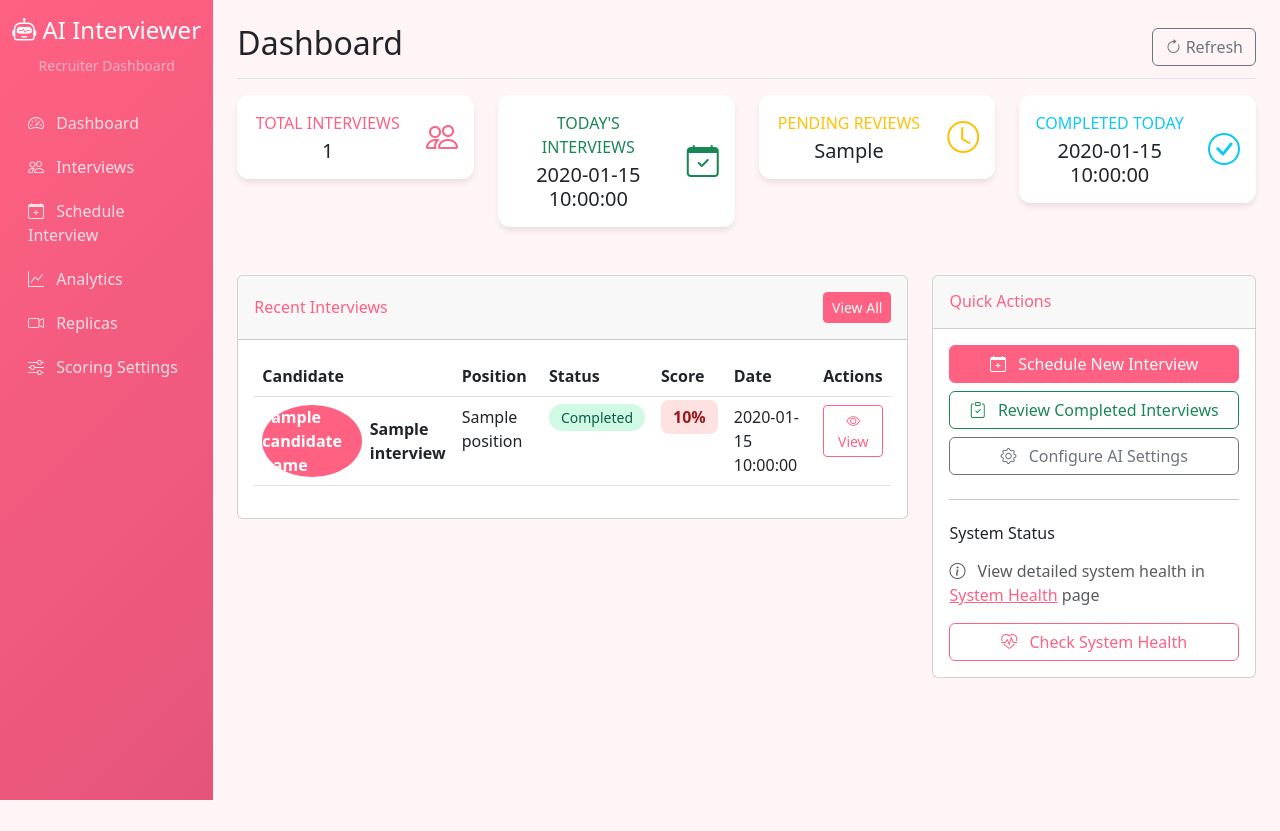
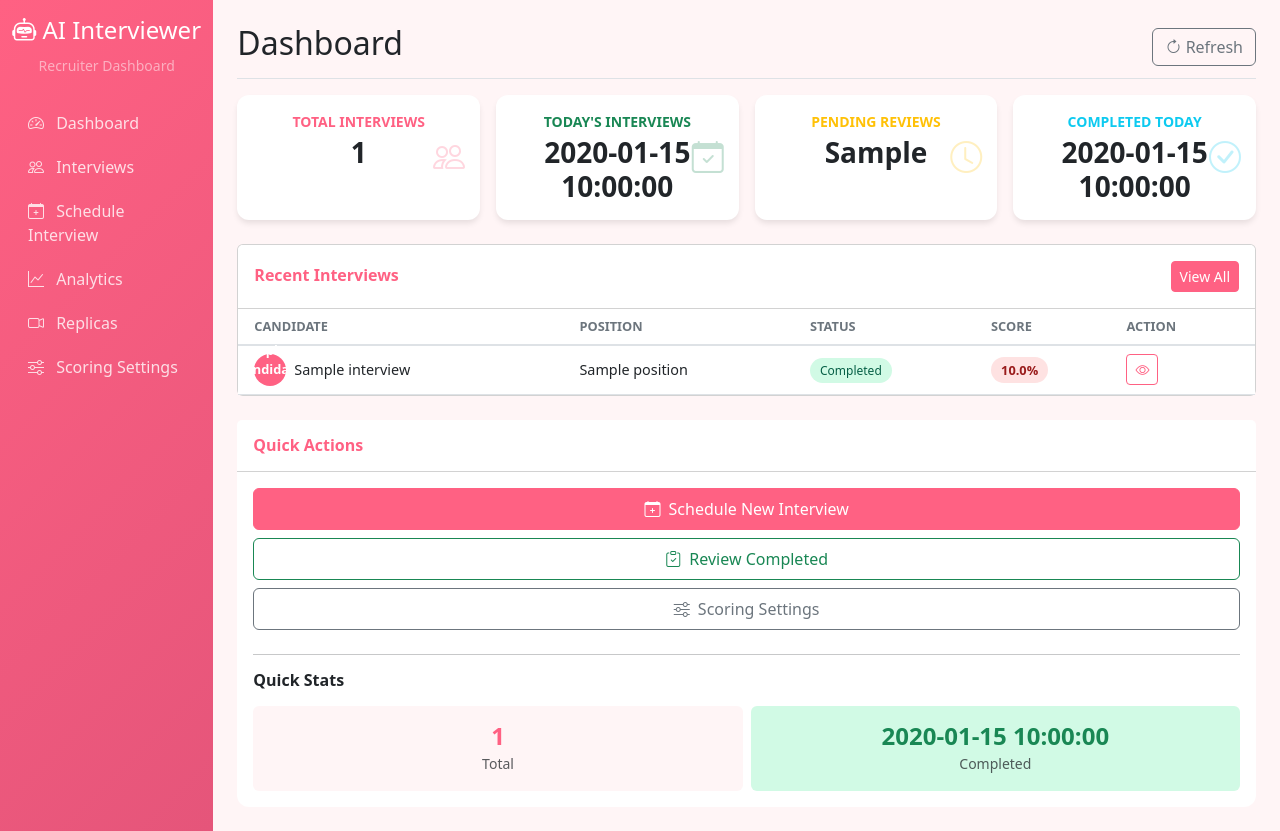
Before and after one commit to prashantlv/ai-interviewer, a FastAPI app: template web_server/templates/dashboard.html in a window 1280 px wide. Before the commit the page ends 800 px from the top, so only its background shows below. Run offline with FastAPI, Linux system fonts and the light colour scheme; the template is opened without the code that fills it: most values are stand-ins (such as "Sample title", 1, 10 or a date in 2020).

Commit message:
fix dashboard layout

```diff
--- a/web_server/templates/dashboard.html
+++ b/web_server/templates/dashboard.html
@@ -4,136 +4,145 @@
 
 {% block page_title %}Dashboard{% endblock %}
 
+{% block extra_css %}
+<style>
+    .stat-card {
+        border: none;
+        border-radius: 12px;
+        transition: transform 0.2s, box-shadow 0.2s;
+    }
+    .stat-card:hover {
+        transform: translateY(-2px);
+        box-shadow: 0 4px 15px rgba(0,0,0,0.1);
+    }
+    .avatar-sm {
+        width: 32px;
+        height: 32px;
+        font-size: 0.8rem;
+    }
+    .interview-status {
+        padding: 4px 10px;
+        border-radius: 20px;
+        font-size: 0.75rem;
+        font-weight: 500;
+    }
+    .status-completed { background-color: #d1fae5; color: #065f46; }
+    .status-in_progress { background-color: #fef3c7; color: #92400e; }
+    .status-scheduled { background-color: #dbeafe; color: #1e40af; }
+    .status-cancelled { background-color: #fee2e2; color: #991b1b; }
+    .score-badge {
+        padding: 4px 10px;
+        border-radius: 20px;
+        font-size: 0.8rem;
+        font-weight: 600;
+    }
+    .score-excellent { background-color: #d1fae5; color: #065f46; }
+    .score-good { background-color: #dbeafe; color: #1e40af; }
+    .score-average { background-color: #fef3c7; color: #92400e; }
+    .score-poor { background-color: #fee2e2; color: #991b1b; }
+    .quick-action-card {
+        border: none;
+        border-radius: 12px;
+    }
+    .table th {
+        font-size: 0.8rem;
+        font-weight: 600;
+        text-transform: uppercase;
+        color: #6c757d;
+        border-bottom: 2px solid #dee2e6;
+    }
+    .table td {
+        vertical-align: middle;
+        font-size: 0.9rem;
+    }
+    @media (max-width: 1400px) {
+        .hide-on-lg { display: none !important; }
+    }
+</style>
+{% endblock %}
+
 {% block header_actions %}
-<div class="btn-group">
-    <button class="btn btn-outline-secondary" onclick="refreshDashboard()">
-        <i class="bi bi-arrow-clockwise"></i> Refresh
-    </button>
-</div>
+<button class="btn btn-outline-secondary" onclick="location.reload()">
+    <i class="bi bi-arrow-clockwise"></i> Refresh
+</button>
 {% endblock %}
 
 {% block content %}
 <!-- Stats Overview -->
-<div class="row mb-4">
-    <div class="col-xl-3 col-md-6 mb-4">
+<div class="row g-3 mb-4">
+    <div class="col-6 col-lg-3">
         <a href="/dashboard/interviews" class="text-decoration-none">
-            <div class="card stat-card text-center hover-shadow">
-                <div class="card-body">
-                    <div class="row no-gutters align-items-center">
-                        <div class="col">
-                            <div class="text-xs font-weight-bold text-primary text-uppercase mb-1">
-                                Total Interviews
-                            </div>
-                            <div class="h5 mb-0 font-weight-bold text-gray-800">
-                                {{ data.total_interviews }}
-                            </div>
-                        </div>
-                        <div class="col-auto">
-                            <i class="bi bi-people text-primary" style="font-size: 2rem;"></i>
-                        </div>
-                    </div>
+            <div class="card stat-card h-100">
+                <div class="card-body text-center py-3">
+                    <div class="text-primary text-uppercase small fw-bold mb-1">Total Interviews</div>
+                    <div class="h3 mb-0 fw-bold">{{ data.total_interviews }}</div>
+                    <i class="bi bi-people text-primary opacity-25" style="font-size: 2rem; position: absolute; right: 15px; top: 50%; transform: translateY(-50%);"></i>
                 </div>
             </div>
         </a>
     </div>
-
-    <div class="col-xl-3 col-md-6 mb-4">
-        <div class="card stat-card text-center">
-            <div class="card-body">
-                <div class="row no-gutters align-items-center">
-                    <div class="col">
-                        <div class="text-xs font-weight-bold text-success text-uppercase mb-1">
-                            Today's Interviews
-                        </div>
-                        <div class="h5 mb-0 font-weight-bold text-gray-800">
-                            {{ data.interviews_today }}
-                        </div>
-                    </div>
-                    <div class="col-auto">
-                        <i class="bi bi-calendar-check text-success" style="font-size: 2rem;"></i>
-                    </div>
-                </div>
+    <div class="col-6 col-lg-3">
+        <div class="card stat-card h-100">
+            <div class="card-body text-center py-3">
+                <div class="text-success text-uppercase small fw-bold mb-1">Today's Interviews</div>
+                <div class="h3 mb-0 fw-bold">{{ data.interviews_today }}</div>
+                <i class="bi bi-calendar-check text-success opacity-25" style="font-size: 2rem; position: absolute; right: 15px; top: 50%; transform: translateY(-50%);"></i>
             </div>
         </div>
     </div>
-
-    <div class="col-xl-3 col-md-6 mb-4">
-        <div class="card stat-card text-center">
-            <div class="card-body">
-                <div class="row no-gutters align-items-center">
-                    <div class="col">
-                        <div class="text-xs font-weight-bold text-warning text-uppercase mb-1">
-                            Pending Reviews
-                        </div>
-                        <div class="h5 mb-0 font-weight-bold text-gray-800">
-                            {{ data.pending_interviews }}
-                        </div>
-                    </div>
-                    <div class="col-auto">
-                        <i class="bi bi-clock text-warning" style="font-size: 2rem;"></i>
-                    </div>
-                </div>
+    <div class="col-6 col-lg-3">
+        <div class="card stat-card h-100">
+            <div class="card-body text-center py-3">
+                <div class="text-warning text-uppercase small fw-bold mb-1">Pending Reviews</div>
+                <div class="h3 mb-0 fw-bold">{{ data.pending_interviews }}</div>
+                <i class="bi bi-clock text-warning opacity-25" style="font-size: 2rem; position: absolute; right: 15px; top: 50%; transform: translateY(-50%);"></i>
             </div>
         </div>
     </div>
-
-    <div class="col-xl-3 col-md-6 mb-4">
+    <div class="col-6 col-lg-3">
         <a href="/dashboard/interviews?status=completed" class="text-decoration-none">
-            <div class="card stat-card text-center hover-shadow">
-                <div class="card-body">
-                    <div class="row no-gutters align-items-center">
-                        <div class="col">
-                            <div class="text-xs font-weight-bold text-info text-uppercase mb-1">
-                                Completed Today
-                            </div>
-                            <div class="h5 mb-0 font-weight-bold text-gray-800">
-                                {{ data.completed_today }}
-                            </div>
-                        </div>
-                        <div class="col-auto">
-                            <i class="bi bi-check-circle text-info" style="font-size: 2rem;"></i>
-                        </div>
-                    </div>
+            <div class="card stat-card h-100">
+                <div class="card-body text-center py-3">
+                    <div class="text-info text-uppercase small fw-bold mb-1">Completed Today</div>
+                    <div class="h3 mb-0 fw-bold">{{ data.completed_today }}</div>
+                    <i class="bi bi-check-circle text-info opacity-25" style="font-size: 2rem; position: absolute; right: 15px; top: 50%; transform: translateY(-50%);"></i>
                 </div>
             </div>
         </a>
     </div>
 </div>
 
-<!-- Recent Interviews -->
-<div class="row">
-    <div class="col-xl-8 col-lg-7">
-        <div class="card">
-            <div class="card-header py-3 d-flex flex-row align-items-center justify-content-between">
-                <h6 class="m-0 font-weight-bold text-primary">Recent Interviews</h6>
+<!-- Main Content Row -->
+<div class="row g-4">
+    <!-- Recent Interviews - Full Width on Large, 8 cols on XL -->
+    <div class="col-12 col-xxl-8">
+        <div class="card h-100">
+            <div class="card-header py-3 d-flex align-items-center justify-content-between bg-white">
+                <h6 class="m-0 fw-bold text-primary">Recent Interviews</h6>
                 <a href="/dashboard/interviews" class="btn btn-sm btn-primary">View All</a>
             </div>
-            <div class="card-body">
+            <div class="card-body p-0">
                 <div class="table-responsive">
-                    <table class="table table-hover">
+                    <table class="table table-hover mb-0">
                         <thead>
                             <tr>
-                                <th>Candidate</th>
+                                <th class="ps-3">Candidate</th>
                                 <th>Position</th>
                                 <th>Status</th>
                                 <th>Score</th>
-                                <th>Date</th>
-                                <th>Actions</th>
+                                <th class="hide-on-lg">Date</th>
+                                <th class="pe-3">Action</th>
                             </tr>
                         </thead>
                         <tbody>
                             {% for interview in data.recent_interviews %}
                             <tr>
-                                <td>
+                                <td class="ps-3">
                                     <div class="d-flex align-items-center">
-                                        <div class="avatar-sm bg-primary rounded-circle d-flex align-items-center justify-content-center me-2">
-                                            <span class="text-white fw-bold">
-                                                {{ interview.candidate_name[0] }}
-                                            </span>
+                                        <div class="avatar-sm bg-primary rounded-circle d-flex align-items-center justify-content-center me-2 flex-shrink-0">
+                                            <span class="text-white fw-bold">{{ interview.candidate_name[0] }}</span>
                                         </div>
-                                        <div>
-                                            <div class="fw-bold">{{ interview.candidate_name }}</div>
-                                        </div>
+                                        <span class="fw-medium">{{ interview.candidate_name }}</span>
                                     </div>
                                 </td>
                                 <td>{{ interview.position }}</td>
@@ -144,22 +153,31 @@
                                 </td>
                                 <td>
                                     {% if interview.score is not none %}
-                                        <span class="score-badge
-                                            {% if interview.score >= 90 %}score-excellent
-                                            {% elif interview.score >= 75 %}score-good
-                                            {% elif interview.score >= 60 %}score-average
-                                            {% else %}score-poor{% endif %}">
-                                            {{ interview.score }}%
+                                        <span class="score-badge {% if interview.score >= 90 %}score-excellent{% elif interview.score >= 75 %}score-good{% elif interview.score >= 60 %}score-average{% else %}score-poor{% endif %}">
+                                            {{ "%.1f"|format(interview.score) }}%
                                         </span>
                                     {% else %}
                                         <span class="text-muted">-</span>
                                     {% endif %}
                                 </td>
-                                <td>{{ interview.date }}</td>
-                                <td>
+                                <td class="hide-on-lg text-muted small">
+                                    {% if interview.date %}
+                                        {{ interview.date[:10] if interview.date|length > 10 else interview.date }}
+                                    {% else %}
+                                        -
+                                    {% endif %}
+                                </td>
+                                <td class="pe-3">
                                     <a href="/dashboard/interview/{{ interview.id }}" class="btn btn-sm btn-outline-primary">
-                                        <i class="bi bi-eye"></i> View
+                                        <i class="bi bi-eye"></i>
                                     </a>
+                                </td>
+                            </tr>
+                            {% else %}
+                            <tr>
+                                <td colspan="6" class="text-center py-4 text-muted">
+                                    <i class="bi bi-inbox display-6 d-block mb-2"></i>
+                                    No interviews yet
                                 </td>
                             </tr>
                             {% endfor %}
@@ -170,41 +188,41 @@
         </div>
     </div>
 
-    <!-- Quick Actions -->
-    <div class="col-xl-4 col-lg-5">
-        <div class="card">
-            <div class="card-header py-3">
-                <h6 class="m-0 font-weight-bold text-primary">Quick Actions</h6>
+    <!-- Quick Actions Sidebar -->
+    <div class="col-12 col-xxl-4">
+        <div class="card quick-action-card h-100">
+            <div class="card-header py-3 bg-white">
+                <h6 class="m-0 fw-bold text-primary">Quick Actions</h6>
             </div>
             <div class="card-body">
-                <div class="d-grid gap-2">
-                    <a href="/dashboard/schedule" class="btn btn-primary">
-                        <i class="bi bi-calendar-plus me-2"></i>
-                        Schedule New Interview
+                <div class="d-grid gap-2 mb-4">
+                    <a href="/dashboard/schedule" class="btn btn-primary py-2">
+                        <i class="bi bi-calendar-plus me-2"></i>Schedule New Interview
                     </a>
-                    <a href="/dashboard/interviews?status=completed" class="btn btn-outline-success">
-                        <i class="bi bi-clipboard-check me-2"></i>
-                        Review Completed Interviews
+                    <a href="/dashboard/interviews?status=completed" class="btn btn-outline-success py-2">
+                        <i class="bi bi-clipboard-check me-2"></i>Review Completed
                     </a>
-                    <a href="/dashboard/settings" class="btn btn-outline-secondary">
-                        <i class="bi bi-gear me-2"></i>
-                        Configure AI Settings
+                    <a href="/dashboard/scoring-settings" class="btn btn-outline-secondary py-2">
+                        <i class="bi bi-sliders me-2"></i>Scoring Settings
                     </a>
                 </div>
 
-                <hr class="my-4">
+                <hr>
 
-                <h6 class="font-weight-bold mb-3">System Status</h6>
-                <p class="text-muted">
-                    <i class="bi bi-info-circle me-2"></i>
-                    View detailed system health in
-                    <a href="/dashboard/system-health">System Health</a> page
-                </p>
-                <div class="d-grid">
-                    <a href="/dashboard/system-health" class="btn btn-outline-primary">
-                        <i class="bi bi-heart-pulse me-2"></i>
-                        Check System Health
-                    </a>
+                <h6 class="fw-bold mb-3">Quick Stats</h6>
+                <div class="row g-2 text-center">
+                    <div class="col-6">
+                        <div class="p-3 rounded" style="background: #FFF5F6;">
+                            <div class="h4 mb-0 fw-bold" style="color: #FF6183;">{{ data.total_interviews }}</div>
+                            <small class="text-muted">Total</small>
+                        </div>
+                    </div>
+                    <div class="col-6">
+                        <div class="p-3 rounded" style="background: #d1fae5;">
+                            <div class="h4 mb-0 fw-bold text-success">{{ data.completed_today }}</div>
+                            <small class="text-muted">Completed</small>
+                        </div>
+                    </div>
                 </div>
             </div>
         </div>
@@ -214,25 +232,11 @@
 
 {% block extra_js %}
 <script>
-function refreshDashboard() {
-    location.reload();
-}
-
-// Auto-refresh every 30 seconds
+// Auto-refresh every 60 seconds (reduced from 30)
 setInterval(function() {
-    // Only refresh if user is active (to avoid disrupting user interaction)
     if (!document.hidden) {
-        const lastActivity = localStorage.getItem('lastActivity');
-        const now = Date.now();
-        if (!lastActivity || (now - parseInt(lastActivity)) < 30000) {
-            refreshDashboard();
-        }
+        location.reload();
     }
-}, 30000);
-
-// Track user activity
-document.addEventListener('click', function() {
-    localStorage.setItem('lastActivity', Date.now().toString());
-});
+}, 60000);
 </script>
 {% endblock %}
```
